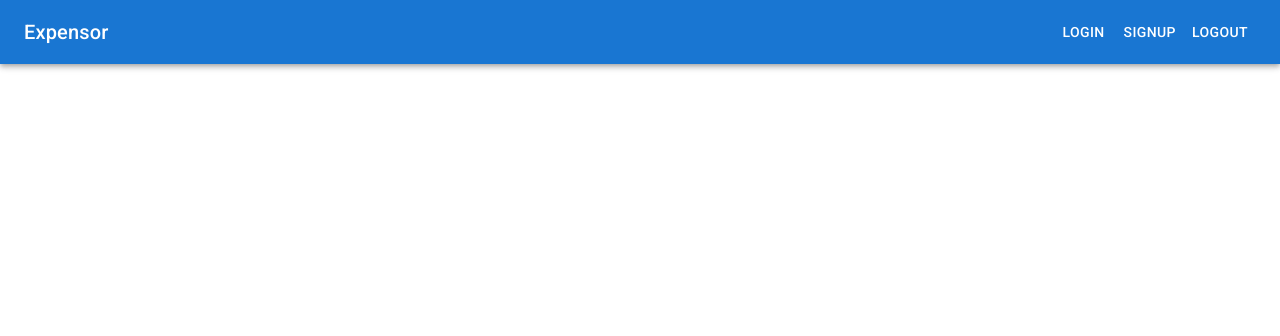
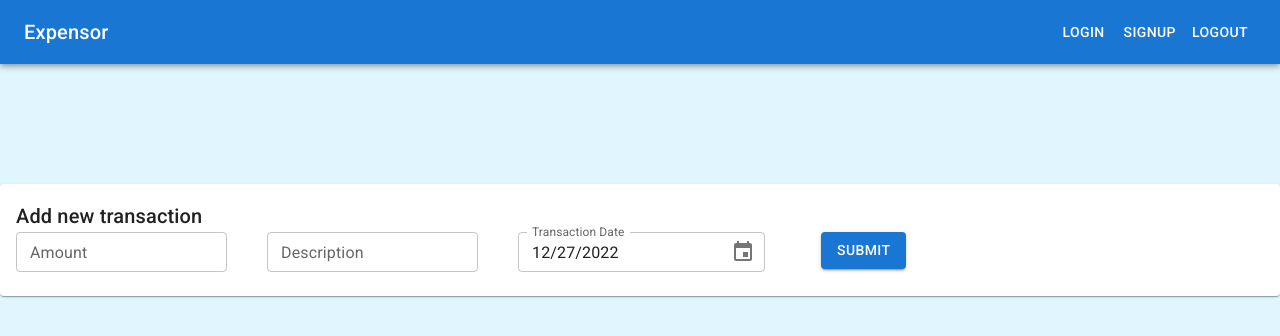
Before and after one commit to SukaranKant/Expensor, a React (Create React App) app in the folder client/: page / in a window 1280 px wide. Shown: the top 336 px of the page. Built offline with nearby package versions, Linux system fonts and the light colour scheme.

Commit message:
add transactionform

```diff
--- a/client/package.json
+++ b/client/package.json
@@ -7,9 +7,11 @@
     "@emotion/styled": "^11.10.5",
     "@mui/icons-material": "^5.11.0",
     "@mui/material": "^5.11.2",
+    "@mui/x-date-pickers": "^5.0.12",
     "@testing-library/jest-dom": "^5.16.5",
     "@testing-library/react": "^13.4.0",
     "@testing-library/user-event": "^13.5.0",
+    "dayjs": "^1.11.7",
     "react": "^18.2.0",
     "react-dom": "^18.2.0",
     "react-scripts": "5.0.1",
--- a/client/src/App.js
+++ b/client/src/App.js
@@ -1,10 +1,12 @@
 import './App.css';
 import Navbar from './components/Navbar';
+import TransactionForm from './components/TransactionForm';
 
 function App() {
   return (
     <>
       <Navbar/>
+      <TransactionForm/>
     </>
   );
 }
--- /dev/null
+++ b/client/src/components/TransactionForm.js
@@ -0,0 +1,78 @@
+import React from "react";
+import Card from "@mui/material/Card";
+import CardContent from "@mui/material/CardContent";
+import Button from "@mui/material/Button";
+import Typography from "@mui/material/Typography";
+import { TextField } from "@mui/material";
+import { AdapterDayjs } from "@mui/x-date-pickers/AdapterDayjs";
+import { DesktopDatePicker } from "@mui/x-date-pickers/DesktopDatePicker";
+import { LocalizationProvider } from "@mui/x-date-pickers/LocalizationProvider";
+
+
+const TransactionForm = () => {
+
+  const handleChange = (event) => {
+  };
+
+  const handleDate = (newValue) => {
+  };
+
+  const formSubmitHandler =  (event) => {
+    event.preventDefault();
+  };
+
+  return (
+    <div>
+      <Card sx={{ minWidth: 275, marginTop: 15 }}>
+        <CardContent>
+          <Typography variant="h6">
+            Add new transaction
+          </Typography>
+          <form method="POST" onSubmit={formSubmitHandler}>
+            <TextField
+              sx={{ marginRight: 5 }}
+              type="number"
+              id="outlined-basic"
+              label="Amount"
+              name="amount"
+              onChange={handleChange}
+              variant="outlined"
+              size="small"
+            />
+            <TextField
+              sx={{ marginRight: 5 }}
+              onChange={handleChange}
+              id="outlined-basic"
+              label="Description"
+              name="description"
+              size="small"
+              variant="outlined"
+            />
+            <LocalizationProvider dateAdapter={AdapterDayjs}>
+              <DesktopDatePicker
+                label="Transaction Date"
+                inputFormat="MM/DD/YYYY"
+                name="date"
+                onChange={handleDate}
+                renderInput={(params) => (
+                  <TextField sx={{ marginRight: 5 }} size="small" {...params} />
+                )}
+              />
+            </LocalizationProvider>
+            <Button
+              size="medium"
+              type="submit"
+              variant="contained"
+              sx={{ marginX: 2 }}
+            >
+              Submit
+            </Button>
+
+          </form>
+        </CardContent>
+      </Card>
+    </div>
+  );
+};
+
+export default TransactionForm;
--- a/client/src/index.css
+++ b/client/src/index.css
@@ -5,6 +5,7 @@ body {
     sans-serif;
   -webkit-font-smoothing: antialiased;
   -moz-osx-font-smoothing: grayscale;
+  background-color: #e1f5fe;
 }
 
 code {
```
Also changed, not shown: 1 other file (tests, documents, lock files or other folders).
